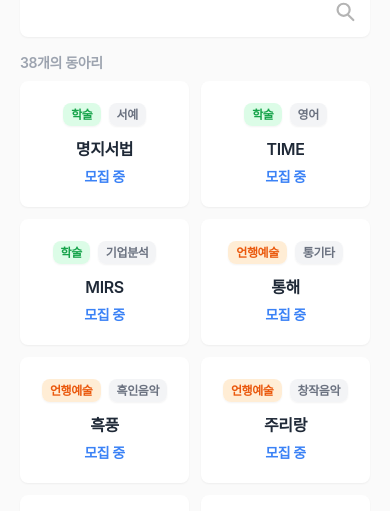
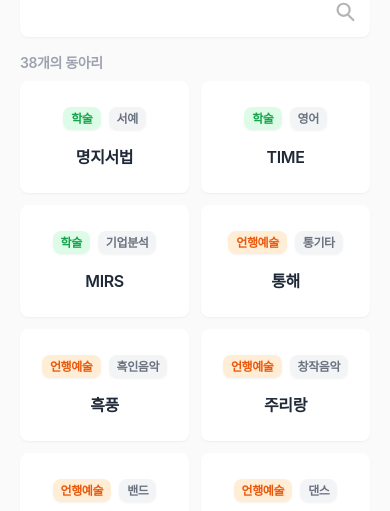
Before and after one commit to k-kbk/Myongji-Club-FE, a Next.js app: page / in a window 390 px wide. Shown: the part 333-844 px from the top of the page. Built offline with nearby package versions, Linux system fonts and the light colour scheme; a web font is replaced by a local one.

Commit message:
design: 디자인 수정

```diff
--- a/src/components/home/Club.tsx
+++ b/src/components/home/Club.tsx
@@ -26,7 +26,7 @@ export default function Club({ id, name, tag, category }: ClubProps) {
     >
       <Link
         href={`/club/${id}`}
-        className="inline-block w-full py-5 text-center md:py-6"
+        className="inline-block w-full py-6 text-center md:py-8"
       >
         <span
           className={`mr-1 rounded-lg px-2 py-1 text-xs font-semibold shadow-sm md:text-sm ${deptCaption[category]}`}
@@ -36,12 +36,7 @@ export default function Club({ id, name, tag, category }: ClubProps) {
         <span className="ml-1 rounded-lg bg-gray-100 px-2 py-1 text-xs font-semibold text-gray-500 shadow-sm md:text-sm">
           {tag}
         </span>
-        <div className="mt-3 text-base font-semibold sm:mt-4 md:text-lg">
-          {name}
-        </div>
-        <div className="mt-1.5 text-sm font-bold text-blue-500 sm:mt-2 md:text-base">
-          모집 중
-        </div>
+        <div className="mt-4 text-base font-semibold md:text-lg">{name}</div>
       </Link>
     </li>
   );
```
